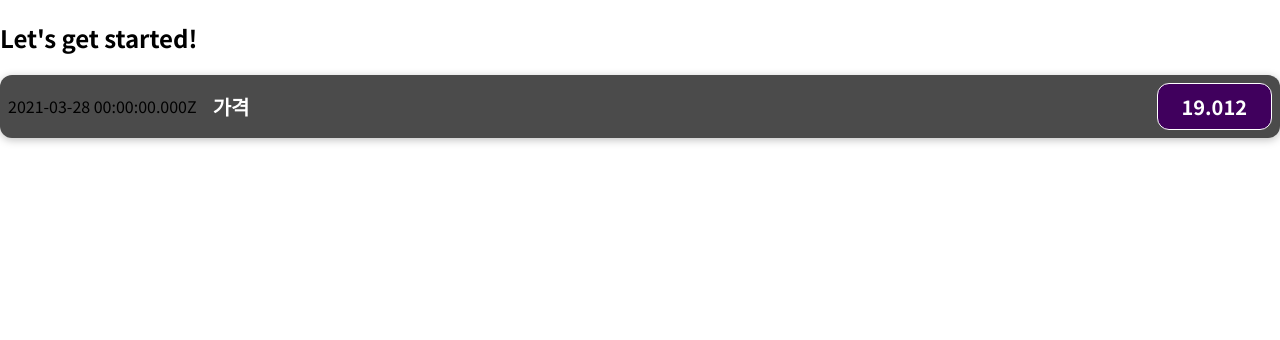
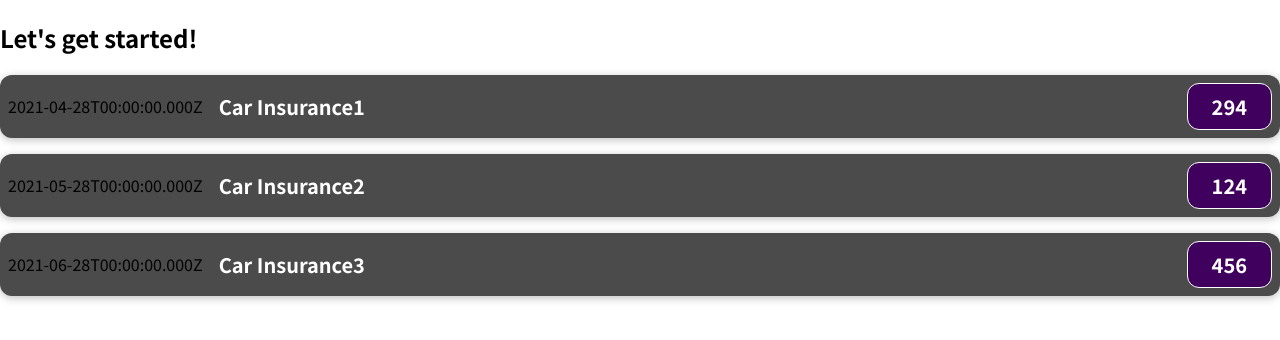
Before and after one commit to Suchlikesamsung/reactremind, a JavaScript app: page / in a window 1280 px wide. Shown: the top 340 px of the page. Built offline with nearby package versions, Linux system fonts and the light colour scheme.

Commit message:
8월 3일 공부

```diff
--- a/src/App.js
+++ b/src/App.js
@@ -1,10 +1,31 @@
 import Expenseitem from "./components/Expenseitem";
 
 function App() {
+  const expense = [
+    {
+      title: 'Car Insurance1', amount: 294, date: new Date(2021, 3, 28)
+    },
+    {
+      title: 'Car Insurance2', amount: 124, date: new Date(2021, 4, 28)
+    }
+    ,
+    {
+      title: 'Car Insurance3', amount: 456, date: new Date(2021, 5, 28)
+    }
+    , {
+      title: 'Car Insurance4', amount: 1231, date: new Date(2021, 6, 28)
+    }
+  ]
   return (
     <div>
       <h2>Let's get started!</h2>
-      <Expenseitem/>
+      <Expenseitem
+        data={expense[0]}/>
+      <Expenseitem
+        data={expense[1]}/>
+      <Expenseitem
+      data={expense[2]}/>
+
     </div>
   );
 }
--- a/src/components/Expenseitem.js
+++ b/src/components/Expenseitem.js
@@ -1,10 +1,11 @@
 import './ExpenseItem.css'
+
 function addComma(number){
     return number.toString().replace(/\B(?=(\d{3})+(?!\d))/g, ".");
 };
 
 
-function Expenseitem() {
+function Expenseitem(props) {
     const expenseDate = new Date(2021,2,28);
     const expenseValue = 19012
     const transValue = addComma(expenseValue)
@@ -12,10 +13,10 @@ function Expenseitem() {
 
     return <>
         <div className="expense-item">
-            <div>{expenseDate.toISOString().replace('T',' ')}</div>
+            <div>{props.data.date.toISOString()}</div>
             <div className="expense-item__description ">
-                <h2>가격</h2>
-                <div className="expense-item__price">{transValue}</div>
+                <h2>{props.data.title}</h2>
+                <div className="expense-item__price">{props.data.amount}</div>
             </div>
         </div>
     </>
```
Also changed, not shown: 1 other file (tests, documents, lock files or other folders).
